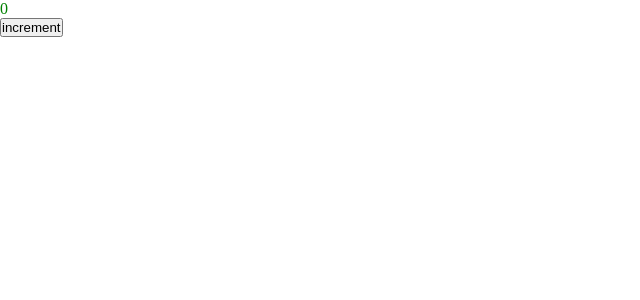
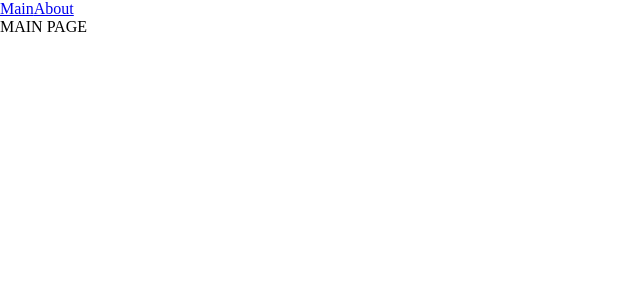
Before and after one commit to equalsgood/production-example, a React app: page / in a window 1280 px wide. Shown: the top 300 px of the page, without its empty margins (0-640 px from the left). Built offline with nearby package versions, Linux system fonts and the light colour scheme.

Commit message:
setting up router and testing code splitting

```diff
--- a/package.json
+++ b/package.json
@@ -15,6 +15,7 @@
     "@types/node": "^17.0.21",
     "@types/react": "^17.0.39",
     "@types/react-dom": "^17.0.11",
+    "@types/react-router-dom": "^5.3.3",
     "@types/webpack": "^5.28.0",
     "@types/webpack-dev-server": "^4.7.2",
     "css-loader": "^6.6.0",
@@ -32,6 +33,7 @@
   },
   "dependencies": {
     "react": "^17.0.2",
-    "react-dom": "^17.0.2"
+    "react-dom": "^17.0.2",
+    "react-router-dom": "^6.2.1"
   }
 }
--- a/src/App.tsx
+++ b/src/App.tsx
@@ -1,11 +1,20 @@
-import React from 'react';
-import {Counter} from "./components/Counter";
+import React, { Suspense } from 'react';
 import './index.scss';
+import {Link, Route, Routes} from "react-router-dom";
+import {AboutPageAsync} from "./pages/AboutPage/AboutPage.async";
+import {MainPageAsync} from "./pages/MainPage/MainPage.async";
 
 const App = () => {
     return (
         <div>
-            <Counter/>
+            <Link to={'/'}>Main</Link>
+            <Link to={'/about'}>About</Link>
+            <Suspense fallback={<div>Loading...</div>}>
+                <Routes>
+                    <Route path={'/about'} element={<AboutPageAsync/>}/>
+                    <Route path={'/'} element={<MainPageAsync/>}/>
+                </Routes>
+            </Suspense>
         </div>
     );
 };
--- a/src/index.tsx
+++ b/src/index.tsx
@@ -1,7 +1,10 @@
 import {render} from "react-dom";
 import App from "./App";
+import {BrowserRouter} from "react-router-dom";
 
 render(
-    <App />,
+    <BrowserRouter>
+        <App />
+    </BrowserRouter>,
     document.querySelector('#root')
 )
--- /dev/null
+++ b/src/pages/AboutPage/AboutPage.async.tsx
@@ -0,0 +1,3 @@
+import {lazy} from "react";
+
+export const AboutPageAsync = lazy(() => import('./AboutPage'))
--- /dev/null
+++ b/src/pages/AboutPage/AboutPage.tsx
@@ -0,0 +1,11 @@
+import React from 'react';
+
+const AboutPage = () => {
+    return (
+        <div>
+            ABOUT PAGE
+        </div>
+    );
+};
+
+export default AboutPage;
--- /dev/null
+++ b/src/pages/MainPage/MainPage.async.tsx
@@ -0,0 +1,3 @@
+import {lazy} from "react";
+
+export const MainPageAsync = lazy(() => import('./MainPage'))
--- /dev/null
+++ b/src/pages/MainPage/MainPage.tsx
@@ -0,0 +1,11 @@
+import React from 'react';
+
+const MainPage = () => {
+    return (
+        <div>
+            MAIN PAGE
+        </div>
+    );
+};
+
+export default MainPage;
```
Also changed, not shown: 2 other files (tests, documents, lock files or other folders).
